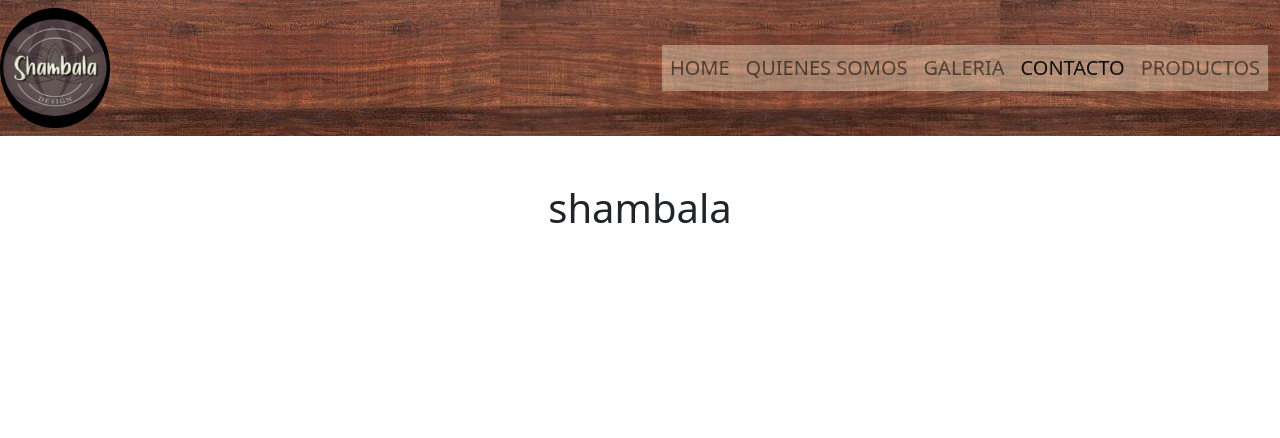
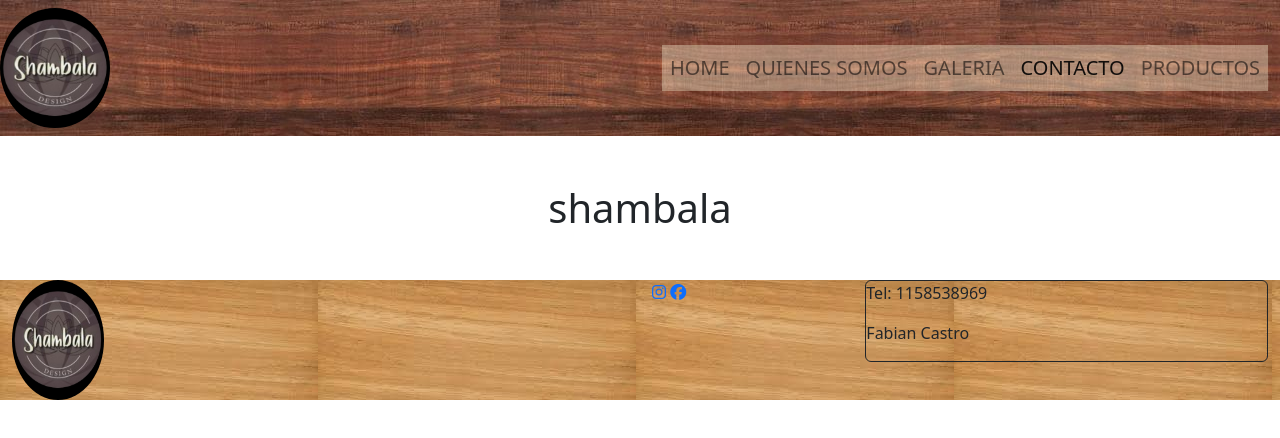
Before and after one commit to Luciano-Varesini/Shambala-Desing, a website: page paginas/contacto.html in a window 1280 px wide. Drawn offline with nearby package versions, Linux system fonts and the light colour scheme.

Commit message:
arreglos

```diff
--- a/paginas/contacto.html
+++ b/paginas/contacto.html
@@ -9,7 +9,8 @@
     <link rel="stylesheet" href="../style.css">
     <!-- boostrap -->
     <link href="https://cdn.jsdelivr.net/npm/bootstrap@5.1.3/dist/css/bootstrap.min.css" rel="stylesheet" integrity="sha384-1BmE4kWBq78iYhFldvKuhfTAU6auU8tT94WrHftjDbrCEXSU1oBoqyl2QvZ6jIW3" crossorigin="anonymous">
-</head>
+    <script src="https://kit.fontawesome.com/f501716a48.js" crossorigin="anonymous"></script>
+  </head>
 <body>
   <header class="cabecera">
 
@@ -50,6 +51,32 @@
     <section class="container-fluid">
 
     </section>
+    <footer class="bajo-pagina container-fluid">
+      <div class="row">
+          <div class="col-lg-6 col-md-6 col-sm-0">
+              <img src="../imagenes/logo.jpg" alt="logo" class="logo1 rounded-circle footer-logo d-none d-md-block">
+          </div>
+          <div class="col-lg-2 col-md-2 col-sm-6 iconos">
+              <a href="https://www.instagram.com/shambaladesign1/?hl=es-la"><i class="fa-brands fa-instagram"></i></a>
+              <a href="https://www.facebook.com/Shambala-Design-111384320458817/"><i class="fa-brands fa-facebook"></i> </a>
+          </div>
+          <div class="col-lg-4 col-md-4 col-sm-6">
+              <div class="footer-contacto">
+              <p> Tel: 1158538969</p>
+              <p>  Fabian Castro</p>
+              </div>
+
+          </div>
+
+      </div>
+
+
+
+
+
+
+
+  </footer>
 
 
     <script src="https://cdn.jsdelivr.net/npm/bootstrap@5.1.3/dist/js/bootstrap.bundle.min.js" integrity="sha384-ka7Sk0Gln4gmtz2MlQnikT1wXgYsOg+OMhuP+IlRH9sENBO0LRn5q+8nbTov4+1p" crossorigin="anonymous"></script>
```
Also changed, not shown: index.html (+2 -2 lines), paginas/galeria.html (+28 -1 lines), paginas/productos.html (+27 -0 lines), paginas/quienessomos.html (+1 -1 lines).
